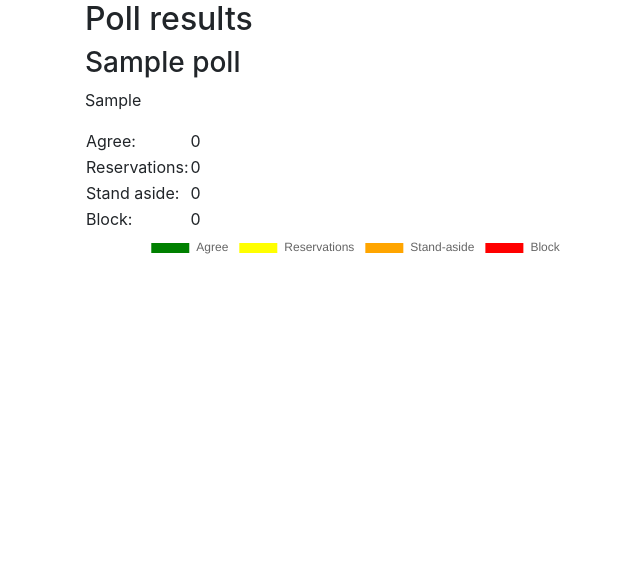
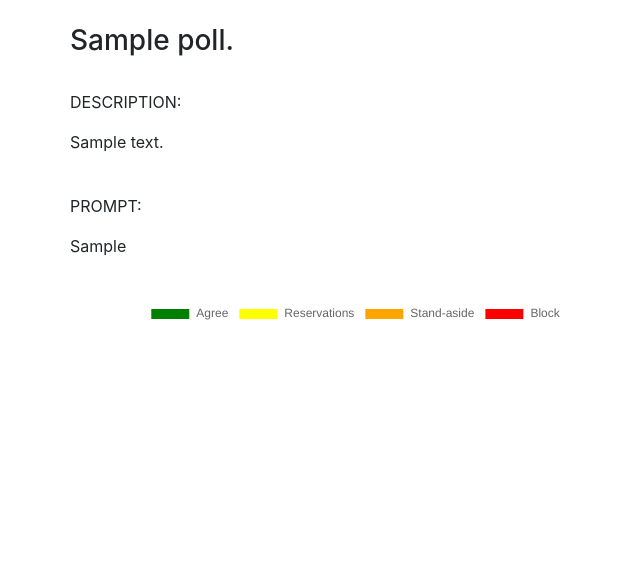
Before and after one commit to hanapagel/consensy, a Flask app: page /poll/1/results in a window 1280 px wide. Shown: the part 56-623 px from the top of the page, without its empty margins (0-640 px from the left). Run offline with Flask 2, Linux system fonts and the light colour scheme; tables that the repository leaves empty hold one stand-in row (values such as "Sample post"); data that the repository does not hold is empty; some libraries are stand-ins or nearby versions.

Commit message:
Further styling changes.

```diff
--- a/server.py
+++ b/server.py
@@ -167,17 +167,6 @@ def submit_vote(poll_id):
     return redirect(f'/poll/{poll_id}/results')
 
 
-@app.route('/poll/<poll_id>/results')
-def view_poll_results(poll_id):
-    """Display the results of a poll as a table."""
-
-    poll = Poll.query.get(poll_id)
-
-    results = poll.tally_results()
-
-    return render_template('poll_results.html', poll=poll, result=results)
-
-
 @app.route('/poll/<poll_id>/results_chart')
 def view_poll_results_chart(poll_id):
     """Display the results of a poll as a pie-chart."""
@@ -200,6 +189,17 @@ def view_poll_outcome(poll_id):
     return jsonify(outcome)
 
 
+@app.route('/poll/<poll_id>/results')
+def view_poll_results(poll_id):
+    """Display the results of a poll as a table."""
+
+    poll = Poll.query.get(poll_id)
+
+    results = poll.tally_results()
+
+    return render_template('poll_results.html', poll=poll, result=results)
+
+
 ##############################################################################
 # App configuration
 
--- a/static/poll_results.js
+++ b/static/poll_results.js
@@ -1,5 +1,4 @@
 
-// $.get(('/poll/' + {{ poll.poll_id }} + '/outcome'), (res) => {
 $.get((`/poll/${poll_id}/outcome`), (res) => {
 
     console.log(res['name'], res['description'])
--- a/templates/poll_results.html
+++ b/templates/poll_results.html
@@ -8,20 +8,22 @@
 
 {% block content %}
 
+<br>
 <div class="container">
+    <div class="row">
+        <div class="column">
+            <h3>{{ poll.title }}.</h3><br>
+            <p>DESCRIPTION:</p>
+            <p>{{ poll.description }}</p><br>
+            <p>PROMPT:</p>
+            <p>{{ poll.prompt }}</p><br>
 
-  <div class="row">
-    <div class="col">
-      <h2>Poll results</h2>
-
-      <h3>{{ poll.title }}</h3>
-      <p>{{ poll.prompt }}</p>
+        </div>
     </div>
-  </div>
 
 <!-- Display poll results by response: -->
 
-  <div class="row">
+ <!--  <div class="row">
     <div class="col">
 
     <table>
@@ -44,7 +46,7 @@
     </table>
 
     </div>
-  </div>
+  </div> -->
 
   <div class="row">
     <div class="col">
```
Also changed, not shown: templates/poll.html (+22 -8 lines).
